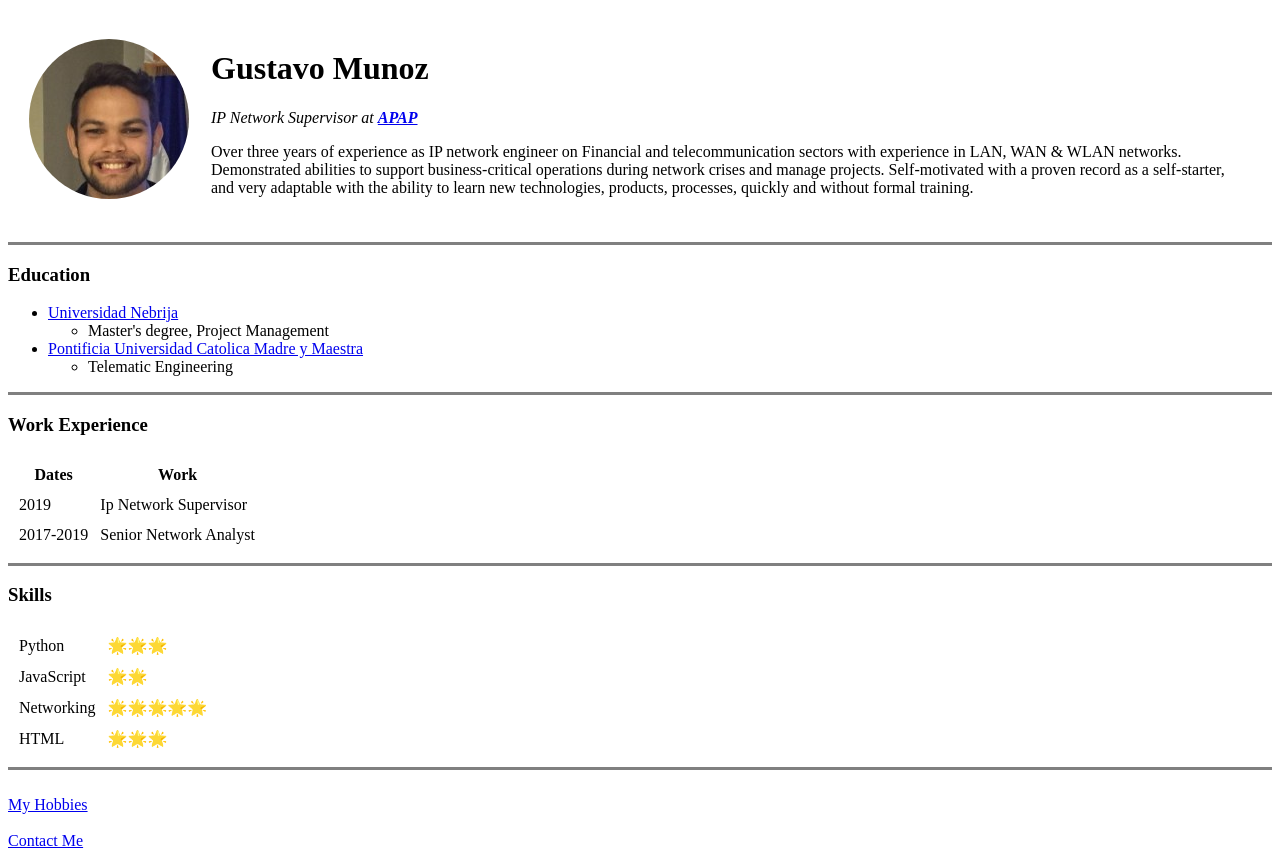
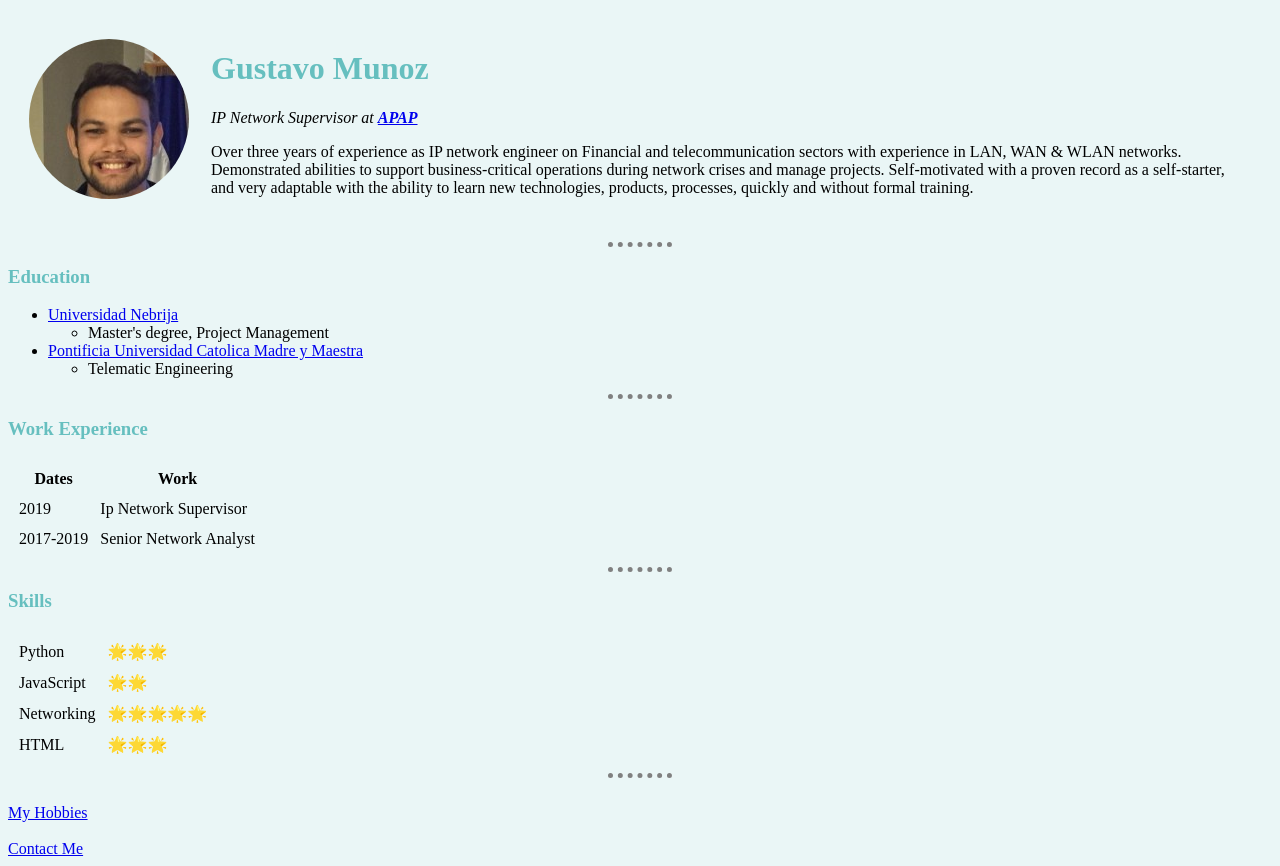
Before and after one commit to Gmunozsuro/cv, a plain HTML site: page index.html in a window 1280 px wide. Drawn offline with Linux system fonts and the light colour scheme.

Commit message:
Add files via upload

```diff
--- /dev/null
+++ b/css/styles.css
@@ -0,0 +1,17 @@
+body {
+  background-color: #EAF6F6;
+}
+hr {
+  border-style: none;
+  border-top-style: dotted;
+  border-color: grey;
+  border-width: 5px;
+  width: 5%;
+}
+h1{
+  color: #66BFBF
+}
+
+h3{
+  color: #66BFBF
+}
--- a/index.html
+++ b/index.html
@@ -4,6 +4,7 @@
 <head>
   <meta charset="utf-8">
   <title>Gustavo's Personal Site</title>
+<link rel="stylesheet" href="css/styles.css">
 </head>
 
 <body>
@@ -20,7 +21,7 @@
         technologies, products, processes, quickly and without formal training.</p></td>
     </tr>
   </table>
-  <hr size="3" noshade>
+  <hr>
   <h3>Education</h3>
   <ul>
     <li><a href="https://nebrija.com">Universidad Nebrija</a></li>
@@ -32,7 +33,7 @@
       <li>Telematic Engineering</li>
     </ul>
   </ul>
-  <hr size="3" noshade>
+  <hr>
   <h3>Work Experience</h3>
   <table cellspacing="10">
     <thead>
@@ -52,7 +53,7 @@
       </tr>
       </tbody>
   </table>
-  <hr size="3" noshade>
+  <hr>
   <h3>Skills</h3>
 
 <table cellspacing="10">
@@ -73,7 +74,7 @@
     <td>🌟🌟🌟</td>
   </tr>
 </table>
-<hr size="3" noshade>
+<hr>
   <br>
   <a href="hobbies.html">My Hobbies</a>
   <br>
--- /dev/null
+++ b/styles.css
@@ -0,0 +1,17 @@
+body {
+  background-color: #EAF6F6;
+}
+hr {
+  border-style: none;
+  border-top-style: dotted;
+  border-color: grey;
+  border-width: 5px;
+  width: 5%;
+}
+h1{
+  color: #66BFBF
+}
+
+h3{
+  color: #66BFBF
+}
```
Also changed, not shown: contact-me.html (+1 -0 lines), hobbies.html (+1 -0 lines), gustavo2.png (added).
